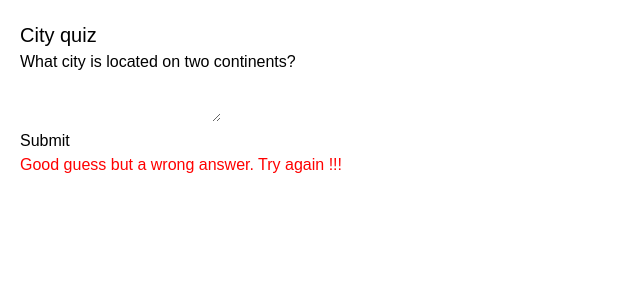
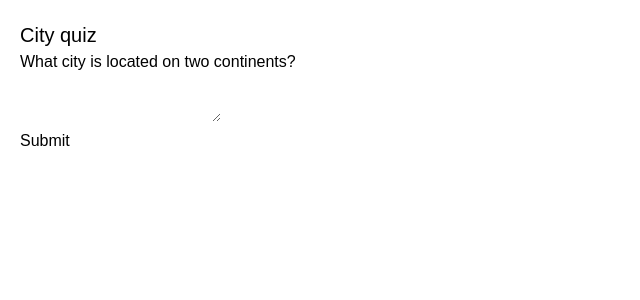
Before and after one commit to maj-jinnah/Reactive-Accelerator, a React (Vite) app: page / in a window 1280 px wide. Shown: the top 300 px of the page, without its empty margins (0-640 px from the left). Built offline with nearby package versions, Linux system fonts and the light colour scheme.

Commit message:
branch 3.3 is done

```diff
--- a/src/App.jsx
+++ b/src/App.jsx
@@ -3,7 +3,7 @@ import Form from "./components/Form";
 function App() {
     return (
         <>
-            <Form status={"error"} />
+            <Form />
         </>
     );
 }
--- a/src/components/Form.jsx
+++ b/src/components/Form.jsx
@@ -1,31 +1,69 @@
+/* eslint-disable react/no-unescaped-entities */
 /* eslint-disable react/prop-types */
-/* eslint-disable react/no-unescaped-entities */
-const Form = ({ status }) => {
-    // visual states: empty, typing, submitting, success, error
+
+import { useState } from "react";
+
+function submitForm(answer) {
+    // Pretend it's hitting the network.
+    return new Promise((resolve, reject) => {
+        setTimeout(() => {
+            if (answer.toLowerCase() === "dhaka") {
+                resolve();
+            } else {
+                reject(new Error("Good guess but a wrong answer. Try again!"));
+            }
+        }, 3000);
+    });
+}
+
+const Form = () => {
+    // visual states: typing, submitting, success
+
+    const [answer, setAnswer] = useState("");
+    const [error, setError] = useState(null);
+    const [status, setStatus] = useState("typing");
+
+    const handelTextChange = async (e) => {
+        setError(null);
+        setAnswer(e.target.value);
+    };
+
+    const handelSubmit = async (e) => {
+        e.preventDefault();
+        setStatus("submitting")
+        try {
+            setStatus("success")
+            console.log(answer);
+            await submitForm(answer);
+        } catch (err) {
+            setStatus("typing")
+            setError(err.message);
+        }
+    };
+
 
     if (status === "success") return <h1 className="mt-5">That's right!</h1>;
+
     return (
         <>
             <h2>City quiz</h2>
             <p>What city is located on two continents?</p>
-            <form>
+            <form onSubmit={handelSubmit}>
                 <textarea
+                    value={answer}
+                    onChange={handelTextChange}
+                    className="border"
                     disabled={status === "submitting"}
-                    className="border "
                 ></textarea>
                 <br />
                 <button
-                    disabled={status === "empty" || status === "submitting"}
+                    disabled={answer.length === 0 || status === "submitting"}
                     className="px-3 py-1 border"
                 >
                     Submit
                 </button>
                 {status === "submitting" && <p>Loading...</p>}
-                {status === "error" && (
-                    <p style={{ color: "red" }}>
-                        Good guess but a wrong answer. Try again !!!
-                    </p>
-                )}
+                {error && <p style={{ color: "red" }}>{error}</p>}
             </form>
         </>
     );
```
